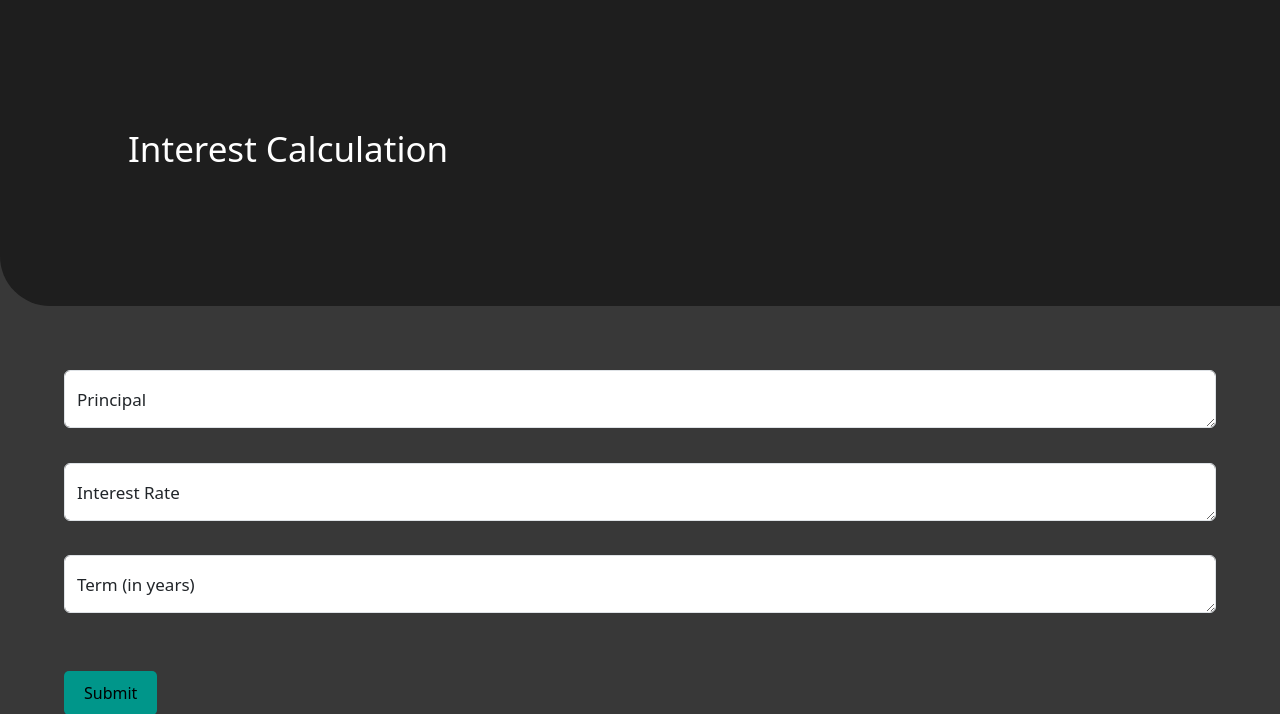
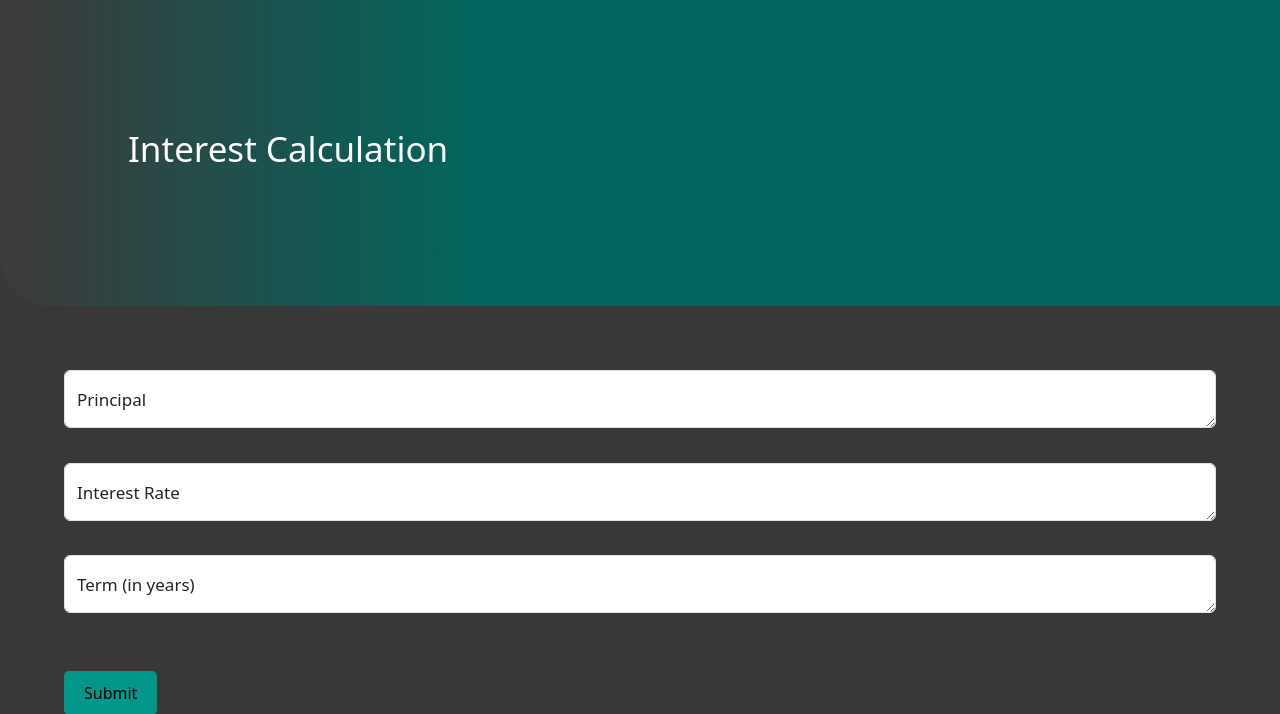
Before and after one commit to MrunmayiParker/Interest-Calculator, a Flask app: page /interest in a window 1280 px wide. Shown: the top 714 px of the page. Run offline with Flask 2, Linux system fonts and the light colour scheme.

Commit message:
Update interest.css

```diff
--- a/static/interest.css
+++ b/static/interest.css
@@ -11,12 +11,14 @@
         /* background-color: #082b4f; */
     }
 
-    .outside{
-        background-color: #181818ce;
+     .outside{
+        /* background-color: #00968a; */
+        background: rgb(62,58,58);
+        background: linear-gradient(90deg, rgba(62,58,58,1) 0%, rgba(0,102,94,1) 38%, rgba(0,102,94,1) 62%);
         /* background-color:#404040; */
         padding: 10%;
         border-radius: 0px 0px 0 50px ;
-        color:white;
+        color:rgb(255, 255, 255);
     }
 
     .title{
```
